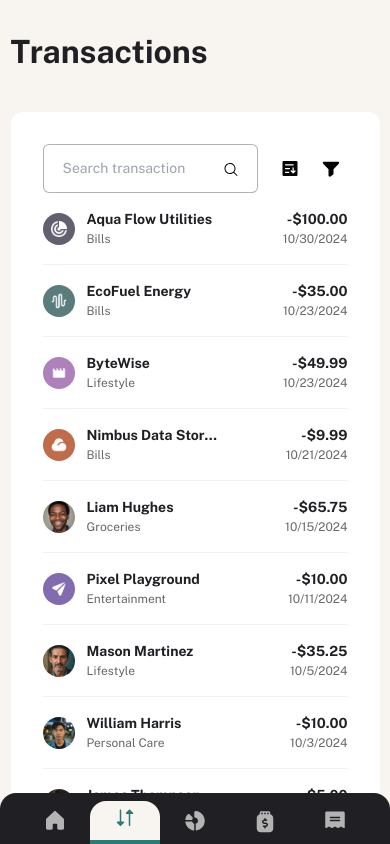
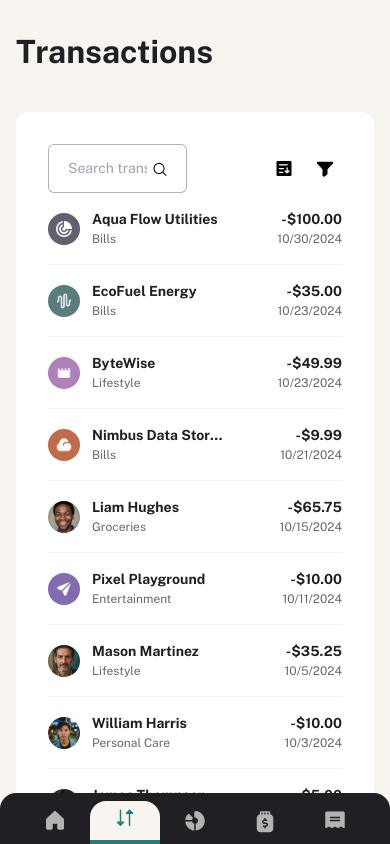
Before and after one commit to Chermann-KING/personal-finance-app, a Next.js app: page /dashboard/transactions in a window 390 px wide. Built offline with nearby package versions, Linux system fonts and the light colour scheme.

Commit message:
📱 Main: App > UI > SerachBar > Fix the width

```diff
--- a/src/ui/SearchBar.tsx
+++ b/src/ui/SearchBar.tsx
@@ -31,13 +31,13 @@ export default function SearchBar({
   placeholderText = "Search...",
 }: SearchBarProps) {
   return (
-    <div className="w-[215px] md:w-[320px] sm:w-[162px] relative flex bg-white rounded-lg">
+    <div className="w-full md:min-w-[162px] lg:max-w-[320px] relative flex bg-white rounded-lg">
       {/* Champ de saisie pour la recherche */}
       <input
         type="text"
         name="search"
         placeholder={placeholderText}
-        className={`block w-full min-w-[215px] rounded-md border-0 py-3.5 px-5 pr-10 md:pr-10 sm:pr-10 text-grey-900 ring-1 ring-inset ring-grey-300 placeholder:text-gray-400 focus:ring-1 focus:ring-inset focus:ring-black sm:text-preset-5`}
+        className={`block w-full rounded-md border-0 py-3.5 px-5 pr-10 md:pr-10 sm:pr-10 text-grey-900 ring-1 ring-inset ring-grey-300 placeholder:text-gray-400 focus:ring-1 focus:ring-inset focus:ring-black sm:text-preset-5`}
         style={placeholderStyle}
         onChange={(e) => setSearchQuery(e.target.value)}
       />
```
